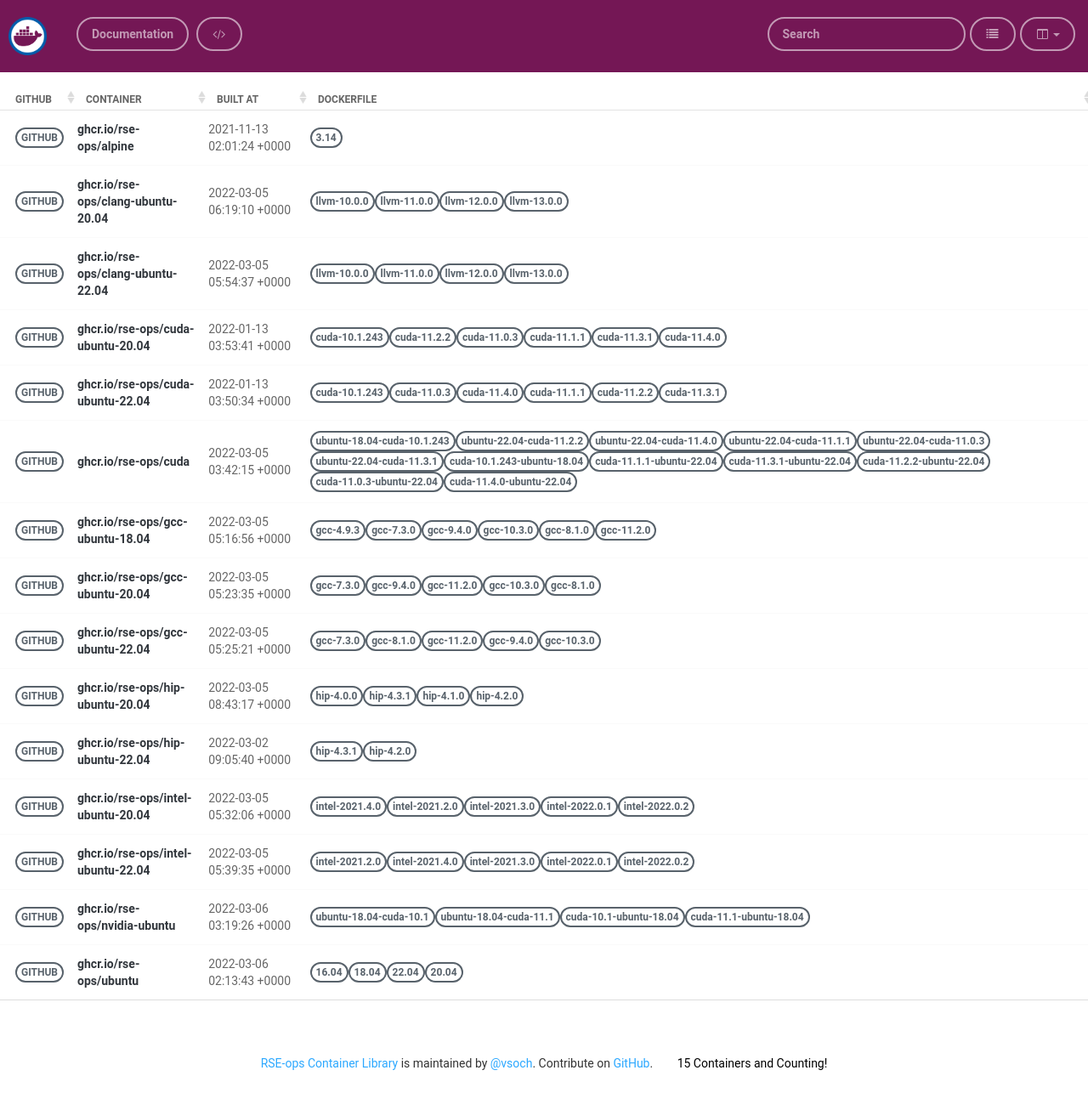
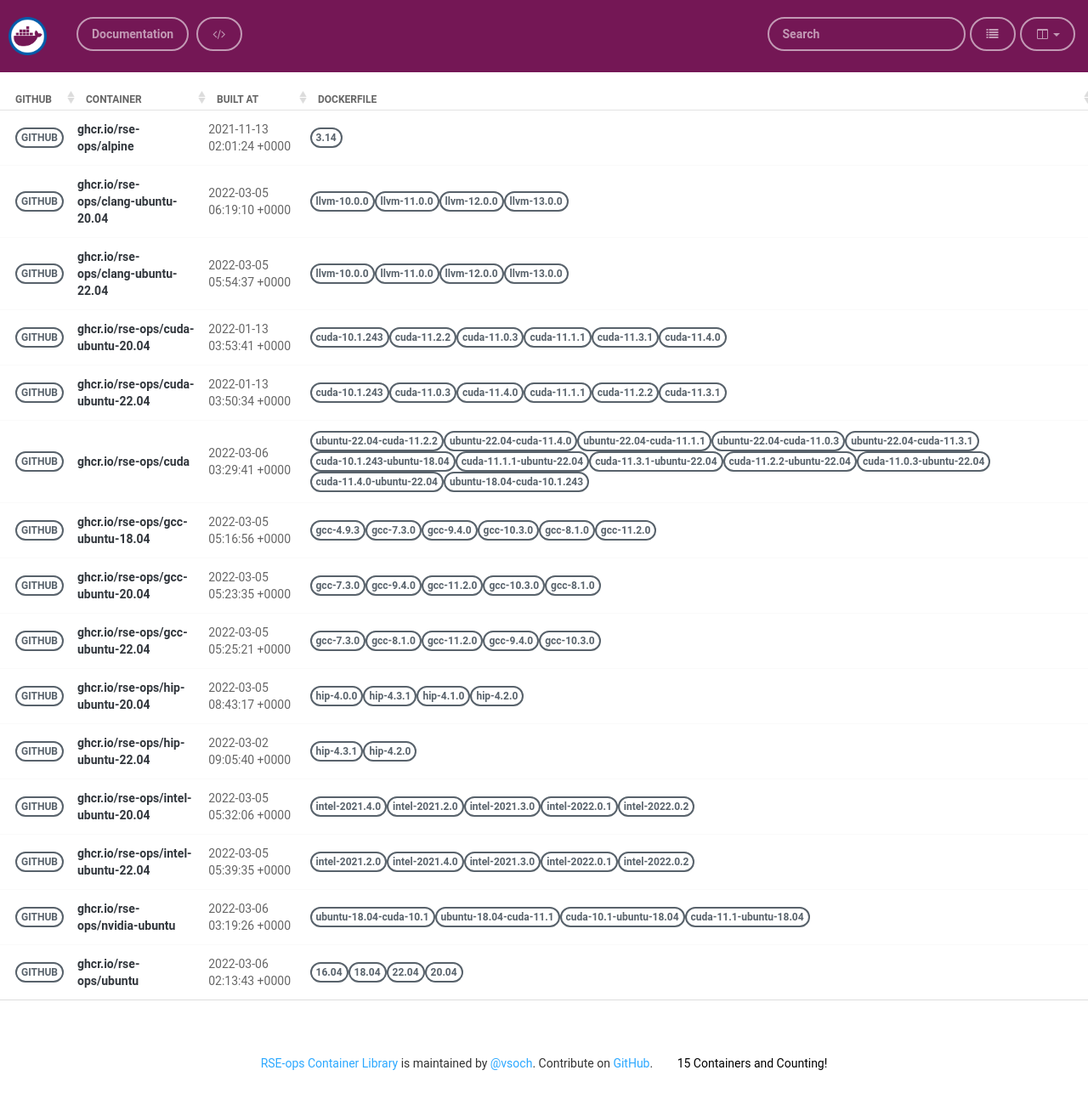
Before and after one commit to rse-ops/docker-images, a Jekyll site: the page built from pages/index.md, in a window 1280 px wide. Shown: the whole page at 85% size. Built offline with Jekyll 4.4.1, drawn with Linux system fonts in a browser that asks for light colours; nearby versions of some CDN libraries.

Commit message:
Automated push to update library 2022-03-06

```diff
--- a/_library/ghcr.io-rse-ops-cuda.md
+++ b/_library/ghcr.io-rse-ops-cuda.md
@@ -1,14 +1,11 @@
 ---
 layout: container
 name: ghcr.io/rse-ops/cuda
-updated_at: 2022-03-05 03:42:15.829234
+updated_at: 2022-03-06 03:29:41.645295
 
 
 container_url: https://github.com/orgs/rse-ops/packages/container/package/cuda
 versions:
- - tag: ubuntu-18.04-cuda-10.1.243
-   dockerfile: https://github.com/rse-ops/docker-images/blob/main/ubuntu/cuda/Dockerfile
-   manifest: https://crane.ggcr.dev/manifest/ghcr.io/rse-ops/cuda:ubuntu-18.04-cuda-10.1.243
  - tag: ubuntu-22.04-cuda-11.2.2
    dockerfile: https://github.com/rse-ops/docker-images/blob/main/ubuntu/cuda/Dockerfile
    manifest: https://crane.ggcr.dev/manifest/ghcr.io/rse-ops/cuda:ubuntu-22.04-cuda-11.2.2
```
Also changed, not shown: other parts of _library/ghcr.io-rse-ops-cuda.md (+3 -0 lines).
